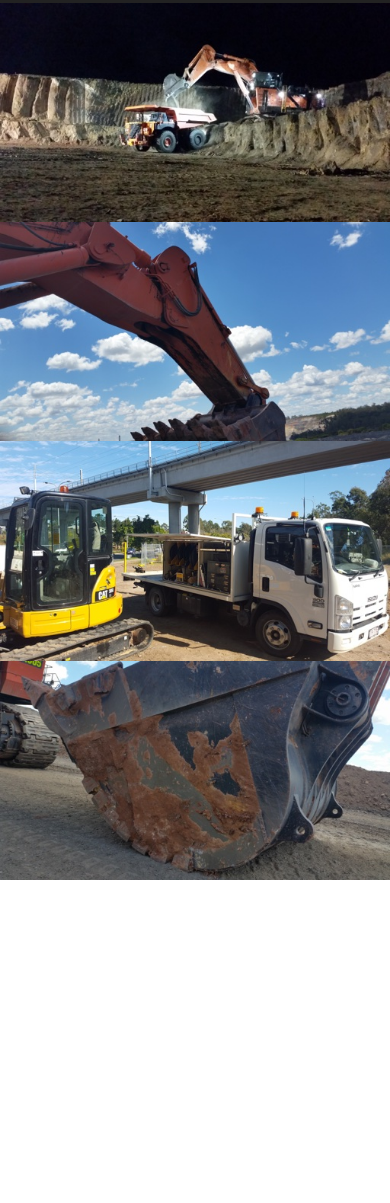
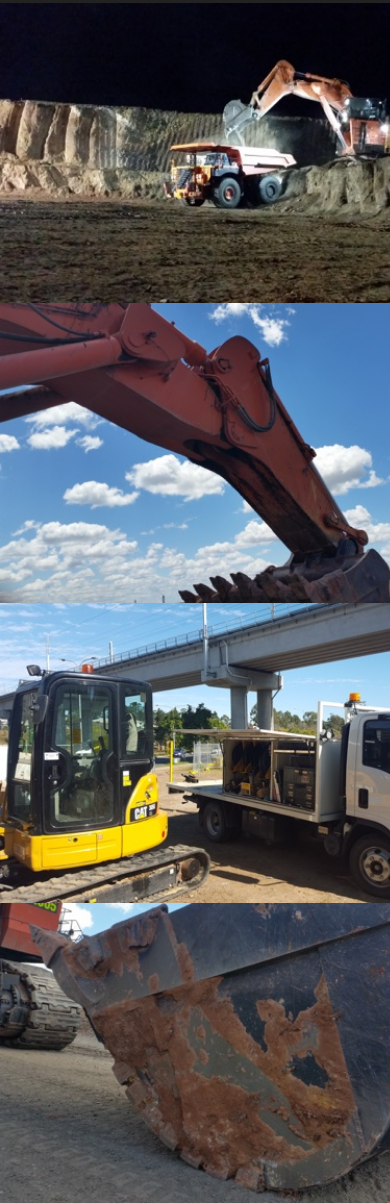
Before and after one commit to iservmachinery/iservmachinery.github.io, a website: page index.html in a window 390 px wide. Shown: the part 4289-5492 px from the top of the page. Before the commit the page ends 5169 px from the top, so only its background shows below. Drawn offline with nearby package versions, Linux system fonts and the light colour scheme.

Commit message:
Fixed image issue

```diff
--- a/index.html
+++ b/index.html
@@ -249,17 +249,17 @@
 <section class="no-padding bg-dark">
     <div class="container-fluid">
         <div class="row no-gutter">
-            <div class="col-lg-4 col-sm-6">
-                <img src="img/gallery/small/20140816_015338.jpg" class="img-responsive" alt="">
+            <div class="row-gal-1 col-lg-4 col-sm-6">
+                <!--<img src="img/gallery/small/20140816_015338.jpg" class="img-responsive" alt="">-->
             </div>
-            <div class="col-lg-4 col-sm-6">
-                <img src="img/gallery/small/20141018_113922.jpg" class="img-responsive" alt="">
+            <div class="row-gal-2 col-lg-4 col-sm-6">
+                <!--<img src="img/gallery/small/20141018_113922.jpg" class="img-responsive" alt="">-->
             </div>
-            <div class="col-lg-4 col-sm-6">
-                <img src="img/gallery/small/20150727_094848.jpg" class="img-responsive" alt="">
+            <div class="row-gal-3 col-lg-4 col-sm-6">
+                <!--<img src="img/gallery/small/20150727_094848.jpg" class="img-responsive" alt="">-->
             </div>
-            <div class="col-lg-4 col-sm-6 hidden-lg">
-                <img src="img/gallery/small/20141018_114018.jpg" class="img-responsive" alt="">
+            <div class="row-gal-4 col-lg-4 col-sm-6 hidden-lg">
+                <!--<img src="img/gallery/small/20141018_114018.jpg" class="img-responsive" alt="">-->
             </div>
         </div>
     </div>
--- a/less/creative.less
+++ b/less/creative.less
@@ -88,6 +88,29 @@ aside {
     max-height: 240px;
   }
 }
+
+.row-gal-img {
+  background-size:cover;
+  height: 300px;
+}
+.row-gal-1 {
+  .row-gal-img;
+  background-image: url(../img/gallery/small/20140816_015338.jpg);
+}
+.row-gal-2 {
+  .row-gal-img;
+  background-image: url(../img/gallery/small/20141018_113922.jpg);
+}
+.row-gal-3 {
+  .row-gal-img;
+  background-image: url(../img/gallery/small/20150727_094848.jpg);
+}
+.row-gal-4 {
+  .row-gal-img;
+  background-image: url(../img/gallery/small/20141018_114018.jpg);
+}
+
+
 
 @media (max-width: 500px) {
   #header-content-logo {
```
Also changed, not shown: css/creative.css.
